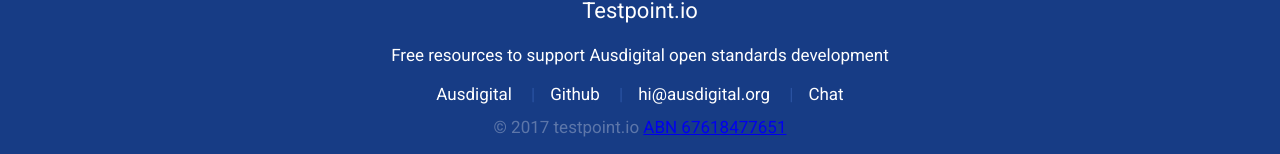
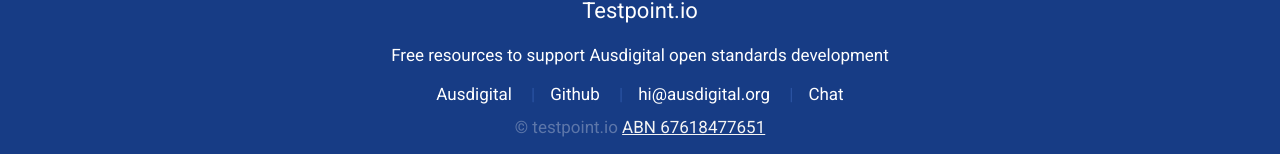
Before and after one commit to test-point/test-point.github.io, a Jekyll site: the page built from pages/home.md, in a window 1280 px wide. Shown: the part 1910-2064 px from the top of the page. Built offline with Jekyll 4.4.1, drawn with Linux system fonts in a browser that asks for light colours.

Commit message:
update footer ABN color

```diff
--- a/_includes/footer.html
+++ b/_includes/footer.html
@@ -7,7 +7,7 @@
       <li><a href="mailto:hi@ausdigital.org">hi@ausdigital.org</a></li>
       <li><a href="https://chat.ausdigital.org">Chat</a></li>
     </ul>
-    <p class="copyright">&copy; {{ site.time | date: '%Y' }} testpoint.io <a href="https://companybook.io/public/business/urn:oasis:names:tc:ebcore:partyid-type:iso6523:0151::67618477651/#trading-names">ABN 67618477651</a></p>
+    <p class="copyright">&copy; testpoint.io <a href="https://companybook.io/public/business/urn:oasis:names:tc:ebcore:partyid-type:iso6523:0151::67618477651/#trading-names" style='color: whitesmoke'>ABN 67618477651</a></p>
 </footer>
 <script>
     (function(i,s,o,g,r,a,m){i['GoogleAnalyticsObject']=r;i[r]=i[r]||function(){
```
